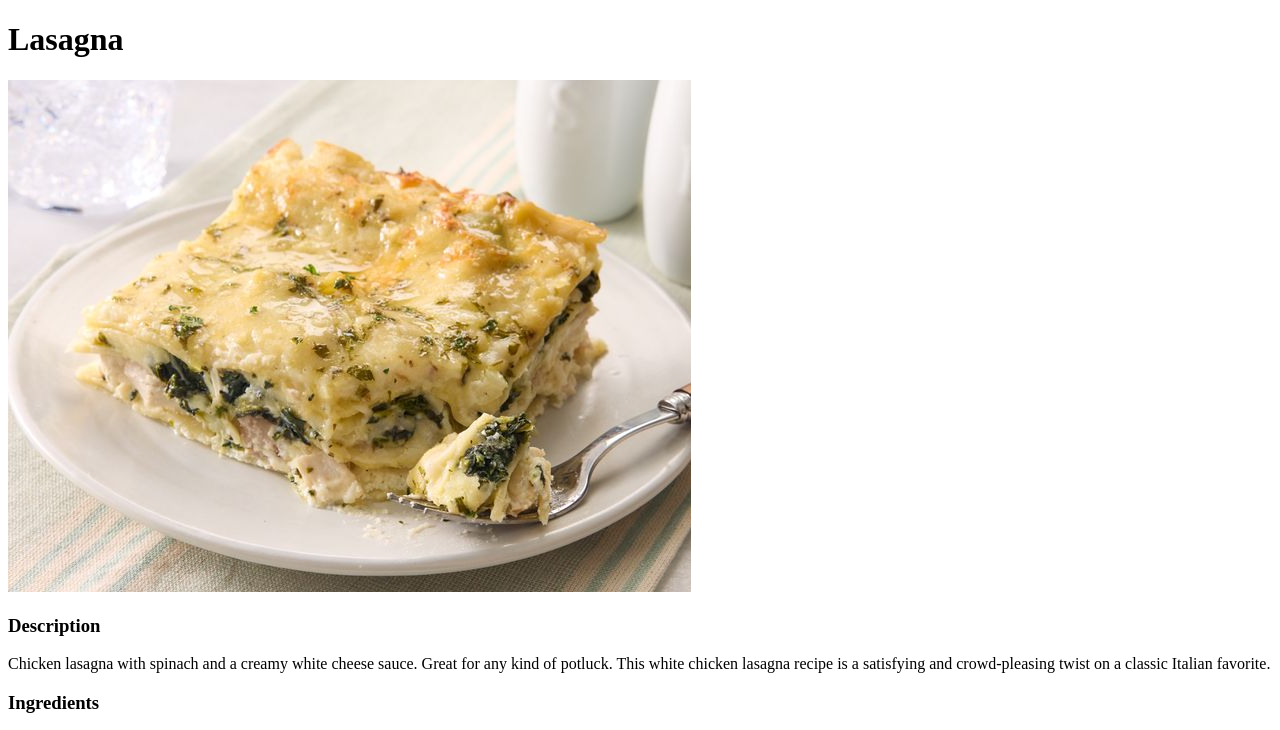
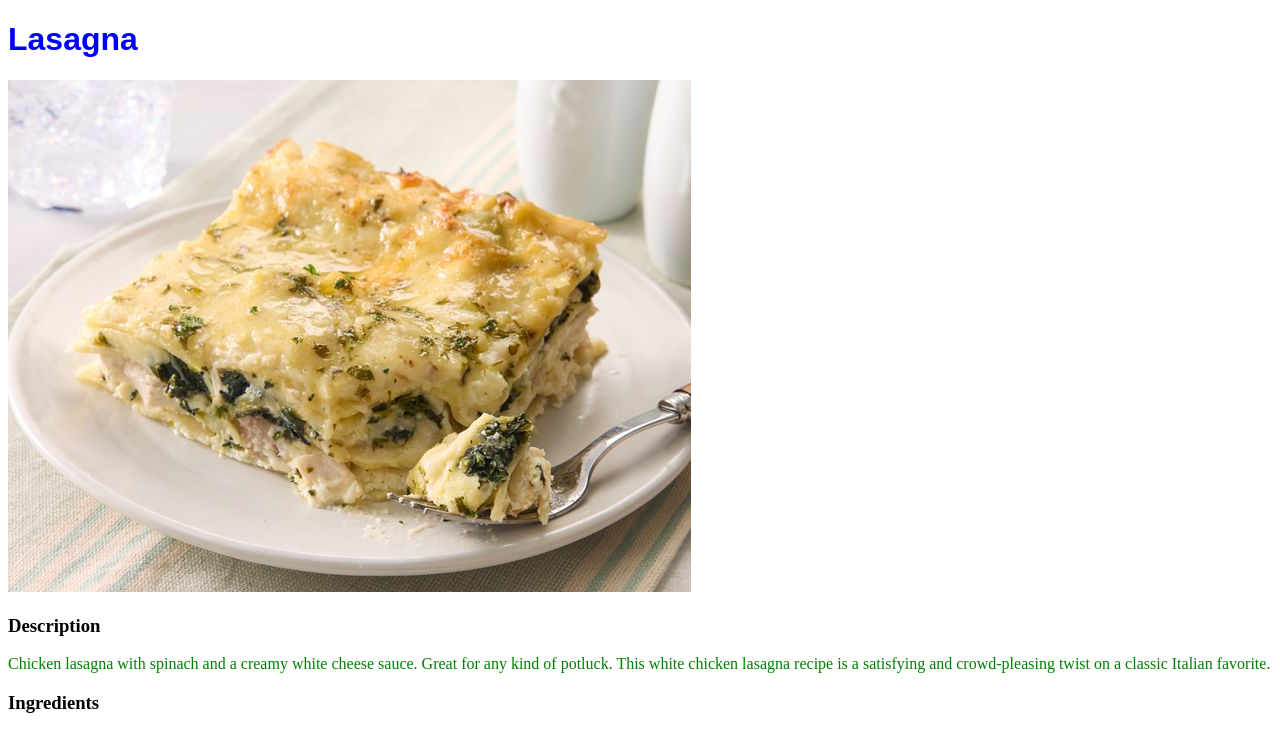
Before and after one commit to aarzos/odin-recipes, a plain HTML site: page recipes/lasagna.html in a window 1280 px wide. Shown: the top 730 px of the page. Drawn offline with Linux system fonts and the light colour scheme.

Commit message:
feat: add styles to recipe pages

```diff
--- a/recipes/lasagna.html
+++ b/recipes/lasagna.html
@@ -4,6 +4,7 @@
     <meta charset="UTF-8">
     <meta name="viewport" content="width=device-width, initial-scale=1.0">
     <title>Document</title>
+    <link rel="stylesheet" href="../styles.css">
 </head>
 <body>
     <h1>Lasagna</h1>
--- /dev/null
+++ b/styles.css
@@ -0,0 +1,9 @@
+h1 {
+    color: blue;
+    font-weight: bold;
+    font-family: sans-serif, monospace;
+}
+
+p {
+    color: green;
+}
```
Also changed, not shown: index.html (+1 -0 lines), recipes/easyAsianPastaSalad.html (+1 -0 lines), recipes/tunaMacaroniSalad.html (+2 -0 lines).
